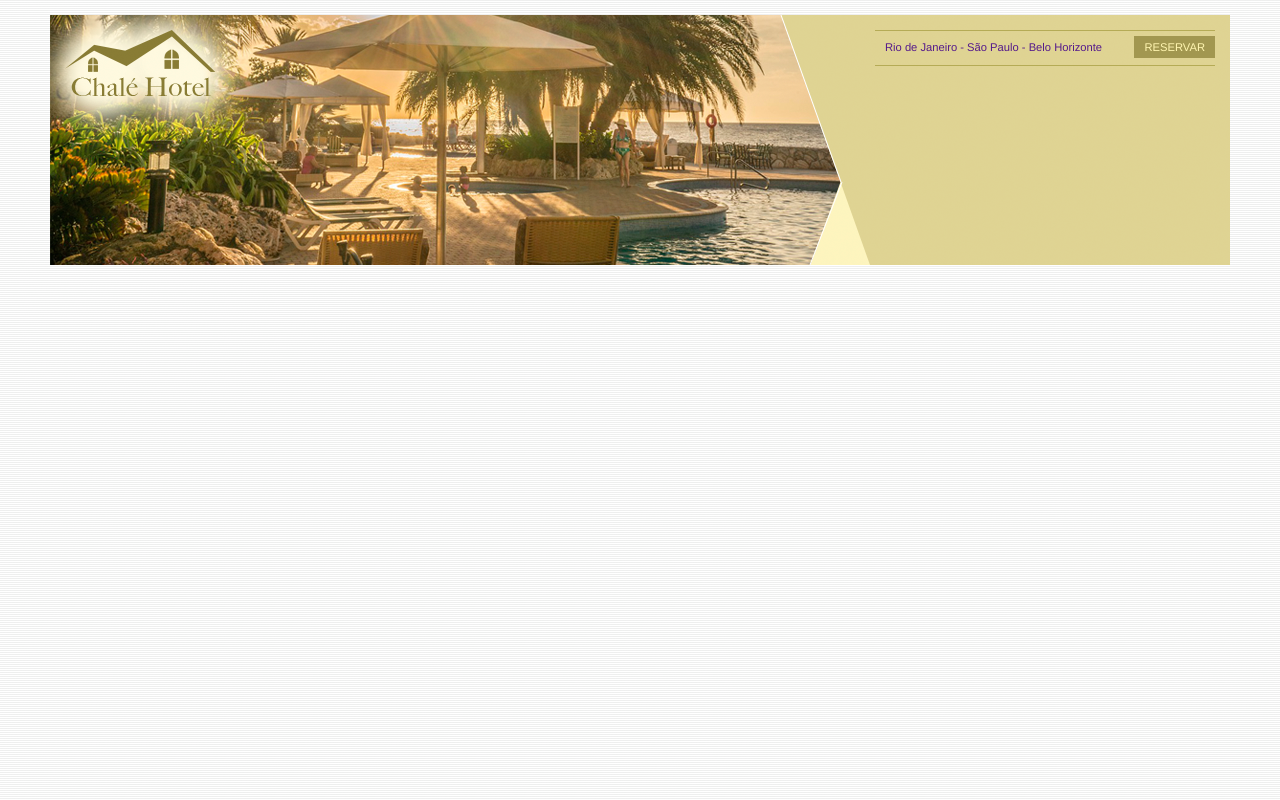
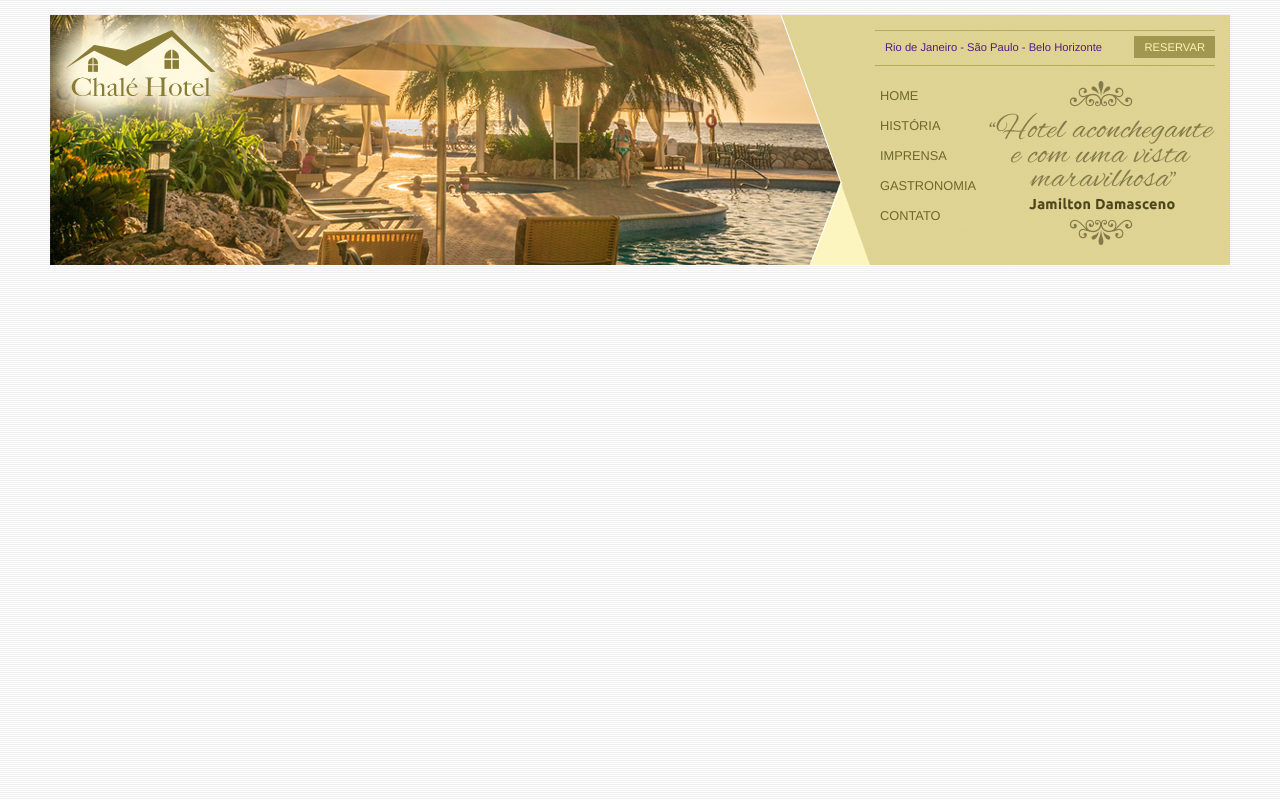
Before and after one commit to 13roger10/chale-hotel, a plain HTML site: page index.html in a window 1280 px wide. Drawn offline with Linux system fonts and the light colour scheme.

Commit message:
commit css

```diff
--- a/css/estilo.css
+++ b/css/estilo.css
@@ -75,3 +75,28 @@ a.reserva {
     padding: 5px 10px;
     float: right;
 }
+#menu{
+    margin-top: 15px;
+}
+ul{
+    list-style: none;
+}
+ul#navegacao {
+    list-style: none;
+    float: left;
+}
+ul#navegacao a {
+    text-transform:uppercase;
+    font-size: 0.8em;
+    padding: 5px;
+    color: #6e672c;
+    line-height: 30px;
+}
+ul#navegacao a:hover{
+    background: #fdf6be;
+}
+.depoimento{
+    width: 226px;
+    height: 164px;
+    float: right;
+}
--- a/index.html
+++ b/index.html
@@ -20,6 +20,16 @@
                         <a class="reserva" href="">Reservar</a>
                         <div style="clear:both"></div>
                        </div>
+                        <div id="menu">
+                            <ul id="navegacao">
+                                <li><a href="">Home</a></li>
+                                <li><a href="">História</a></li>
+                                <li><a href="">Imprensa</a></li>
+                                <li><a href="">Gastronomia</a></li>
+                                <li><a href="">Contato</a></li>
+                            </ul>
+                            <img class="depoimento" src="imagens/depoimento.png">
+                        </div>
                     </div>
                 </div>
             </div>
```
